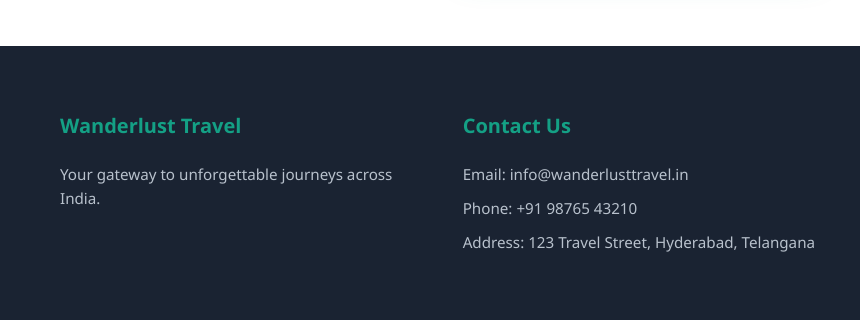
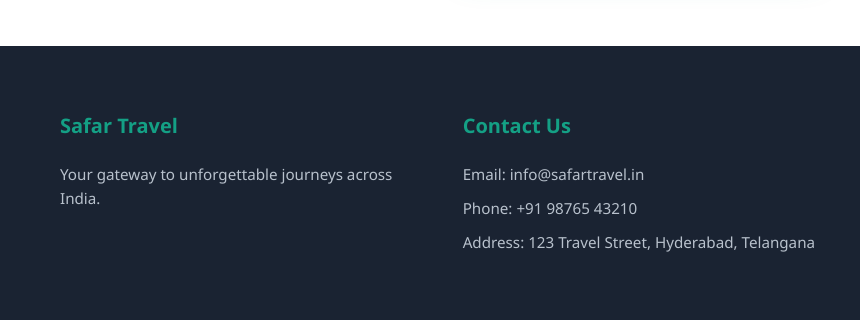
Before and after one commit to GouthamiPotharaju/static-website, a plain HTML site: page index.html in a window 1280 px wide. Shown: the part 2818-3138 px from the top of the page, 0-860 px from the left. Drawn offline with Linux system fonts and the light colour scheme.

Commit message:
Update index.html

```diff
--- a/index.html
+++ b/index.html
@@ -128,12 +128,12 @@
         <div class="container">
             <div class="footer-content">
                 <div class="footer-section">
-                    <h4 class="footer-title">Wanderlust Travel</h4>
+                    <h4 class="footer-title">Safar Travel</h4>
                     <p class="footer-text">Your gateway to unforgettable journeys across India.</p>
                 </div>
                 <div class="footer-section">
                     <h4 class="footer-title">Contact Us</h4>
-                    <p class="footer-text">Email: info@wanderlusttravel.in</p>
+                    <p class="footer-text">Email: info@safartravel.in</p>
                     <p class="footer-text">Phone: +91 98765 43210</p>
                     <p class="footer-text">Address: 123 Travel Street, Hyderabad, Telangana</p>
                 </div>
```
